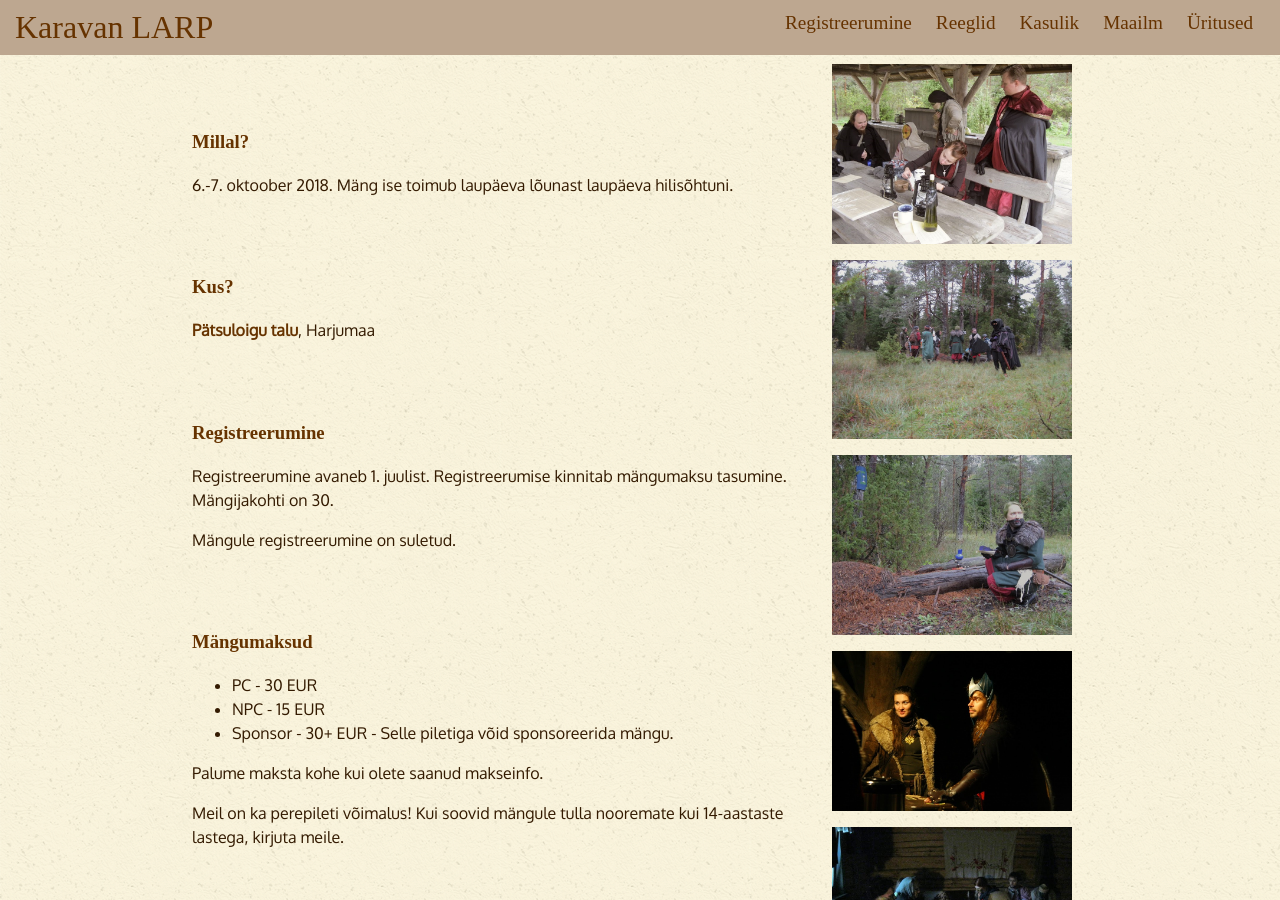
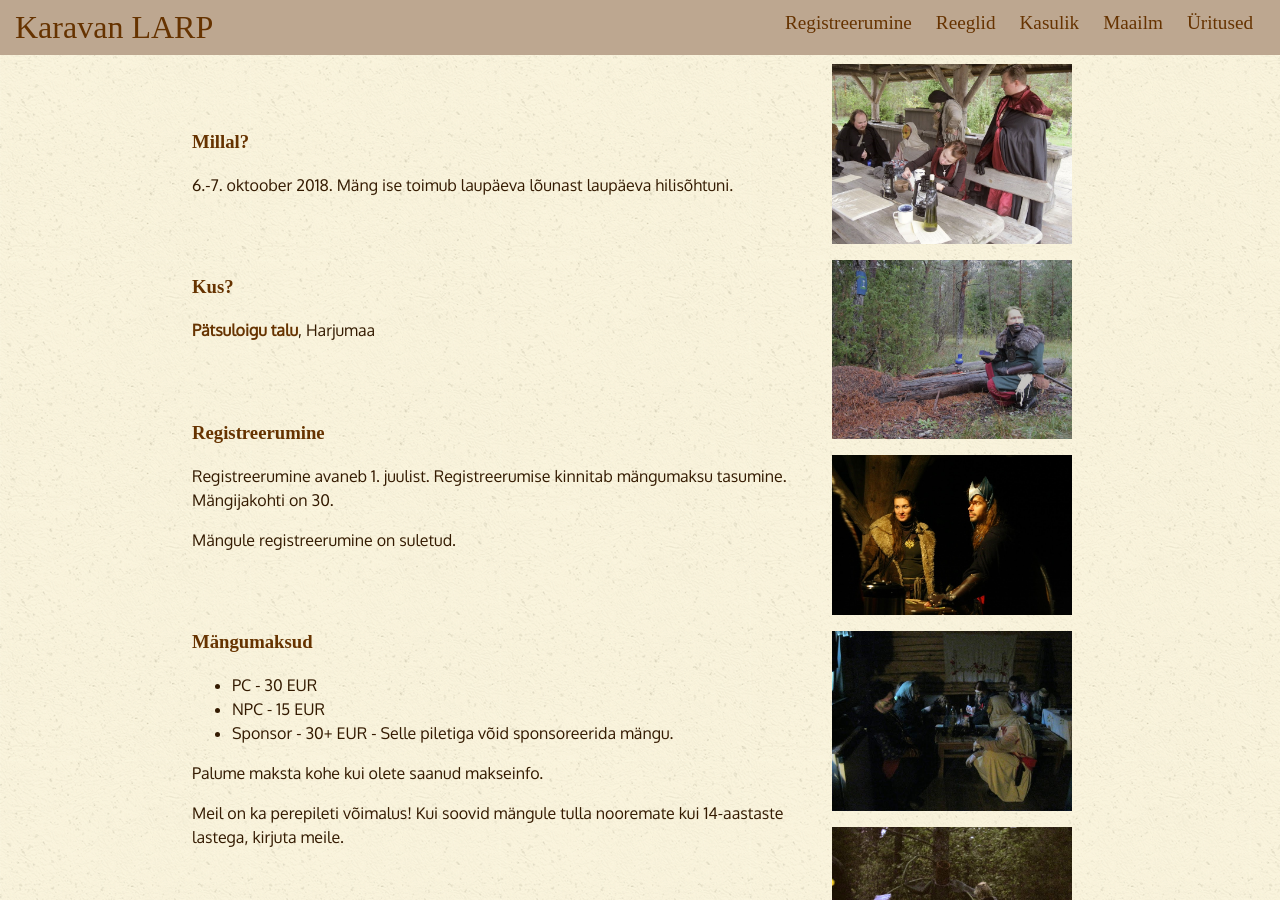
Before and after one commit to karavanlarp/karavanlarp.github.io, a Jekyll site: the page built from est/events/caravan2.md, in a window 1280 px wide and 900 px high, scrolled down 740 px. Built offline with Jekyll 4.4.1, drawn with Linux system fonts in a browser that asks for light colours; some web fonts are replaced.

Commit message:
eemalda 2. mängu galeriist üks pilt

```diff
--- a/est/events/caravan2.md
+++ b/est/events/caravan2.md
@@ -9,8 +9,6 @@ right_content: |
     [![Image](/img/gallery/caravan2/003.JPG)](/img/gallery/caravan2/003.JPG)
 
     [![Image](/img/gallery/caravan2/004.JPG)](/img/gallery/caravan2/004.JPG)
-
-    [![Image](/img/gallery/caravan2/005.JPG)](/img/gallery/caravan2/005.JPG)
 
     [![Image](/img/gallery/caravan2/006.JPG)](/img/gallery/caravan2/006.JPG)
 
```
Also changed, not shown: eng/events/caravan2.md (+0 -2 lines).
